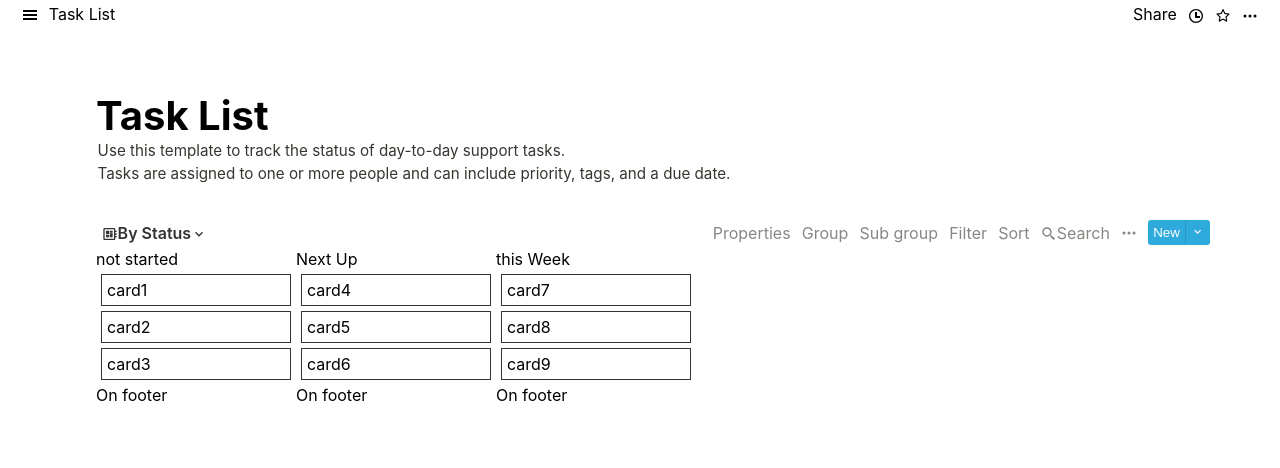
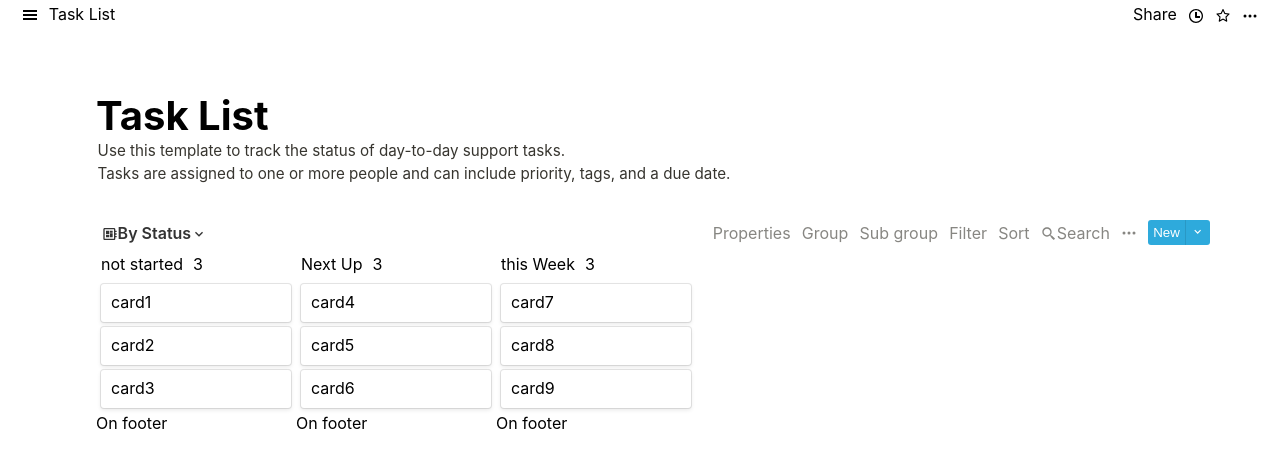
Before and after one commit to wulforr/Notion-clone, a Next.js app: page / in a window 1280 px wide. Shown: the top 468 px of the page. Built offline with nearby package versions, Linux system fonts and the light colour scheme.

Commit message:
style: highlight action buttons on hover for card and group header

```diff
--- a/components/TaskCard/TaskCard.jsx
+++ b/components/TaskCard/TaskCard.jsx
@@ -1,4 +1,6 @@
 import styles from "./style.module.css";
+import { BsThreeDots } from "react-icons/bs";
+import { useState } from "react";
 
 export default function TaskCard({
   card,
@@ -6,6 +8,7 @@ export default function TaskCard({
   groupId,
   onDragOver,
 }) {
+  const [isHovered, setIsHovered] = useState(false);
   const onDragStart = () => {
     setDraggedCard({
       cardInfo: card,
@@ -16,6 +19,14 @@ export default function TaskCard({
   const onDragEnd = () => {
     setDraggedCard(null);
   };
+
+  const handleMouseEnter = () => {
+    setIsHovered(true);
+  };
+
+  const handleMouseLeave = () => {
+    setIsHovered(false);
+  };
   return (
     <div
       draggable="true"
@@ -23,8 +34,15 @@ export default function TaskCard({
       onDragEnd={onDragEnd}
       className={styles.taskCard}
       onDragOver={() => onDragOver(card)}
+      onMouseEnter={handleMouseEnter}
+      onMouseLeave={handleMouseLeave}
     >
-      {card.cardTitle}
+      <div>{card.cardTitle}</div>
+      {isHovered && (
+        <div className={styles.menu}>
+          <BsThreeDots />
+        </div>
+      )}
     </div>
   );
 }
--- a/components/TaskCard/style.module.css
+++ b/components/TaskCard/style.module.css
@@ -1,5 +1,26 @@
 .taskCard {
-  border: 1px solid #333;
-  padding: 5px;
+  border-radius: 3px;
+  padding: 8px 10px 10px;
   margin: 5px;
+  box-shadow: rgb(15 15 15 / 10%) 0px 0px 0px 1px,
+    rgb(15 15 15 / 10%) 0px 2px 4px;
+  transition: background 100ms ease-out 0s;
+  background: var(--bg);
+  display: flex;
+  justify-content: space-between;
 }
+
+.taskCard:hover {
+  background: var(--bg-hovered);
+}
+
+.menu {
+  display: flex;
+  align-items: center;
+  padding-left: 5px;
+  padding-right: 5px;
+  background: var(--bg);
+  box-shadow: rgb(15 15 15 / 10%) 0px 0px 0px 1px,
+    rgb(15 15 15 / 10%) 0px 2px 4px;
+  border-radius: 3px;
+}
--- a/components/TaskGroup/TaskGroup.jsx
+++ b/components/TaskGroup/TaskGroup.jsx
@@ -1,4 +1,5 @@
 import TaskCard from "../TaskCard/TaskCard";
+import TaskGroupHeader from "./TaskGroupHeader";
 import styles from "./style.module.css";
 
 export default function TaskGroup({
@@ -57,7 +58,10 @@ export default function TaskGroup({
       onDrop={() => onDrop(group.groupId)}
       onDragOver={(e) => e.preventDefault()}
     >
-      <div className={styles.groupHeader}>{group.groupTitle}</div>
+      <TaskGroupHeader
+        groupTitle={group.groupTitle}
+        totalCards={group.groupCards.length}
+      />
       <div className={styles.taskCardsWrapper}>
         {group.groupCards.map((card) => (
           <TaskCard
--- /dev/null
+++ b/components/TaskGroup/TaskGroupHeader.jsx
@@ -0,0 +1,37 @@
+import styles from "./style.module.css";
+import { useState } from "react";
+import { BsThreeDots, BsPlus } from "react-icons/bs";
+
+export default function TaskGroupHeader({ groupTitle, totalCards }) {
+  const [isHovered, setIsHovered] = useState(false);
+
+  const handleMouseEnter = () => {
+    setIsHovered(true);
+  };
+
+  const handleMouseLeave = () => {
+    setIsHovered(false);
+  };
+  return (
+    <div
+      className={styles.groupHeader}
+      onMouseEnter={handleMouseEnter}
+      onMouseLeave={handleMouseLeave}
+    >
+      <div className={styles.left}>
+        <div>{groupTitle}</div>
+        <div>{totalCards}</div>
+      </div>
+      {isHovered && (
+        <div className={styles.right}>
+          <div>
+            <BsThreeDots />
+          </div>
+          <div>
+            <BsPlus />
+          </div>
+        </div>
+      )}
+    </div>
+  );
+}
--- a/components/TaskGroup/style.module.css
+++ b/components/TaskGroup/style.module.css
@@ -1,3 +1,24 @@
 .taskGroup {
   width: 200px;
 }
+
+.groupHeader {
+  display: flex;
+  justify-content: space-between;
+}
+
+.left,
+.right {
+  display: flex;
+}
+
+.left > div,
+.right > div {
+  padding: 5px;
+  background: var(--bg);
+}
+
+.left > div:hover,
+.right > div:hover {
+  background: var(--bg-hovered);
+}
--- a/styles/globals.css
+++ b/styles/globals.css
@@ -21,3 +21,9 @@ a {
   border: none;
   outline: none;
 }
+
+:root {
+  --color-black: #222;
+  --bg: #fff;
+  --bg-hovered: #f5f5f5;
+}
```
